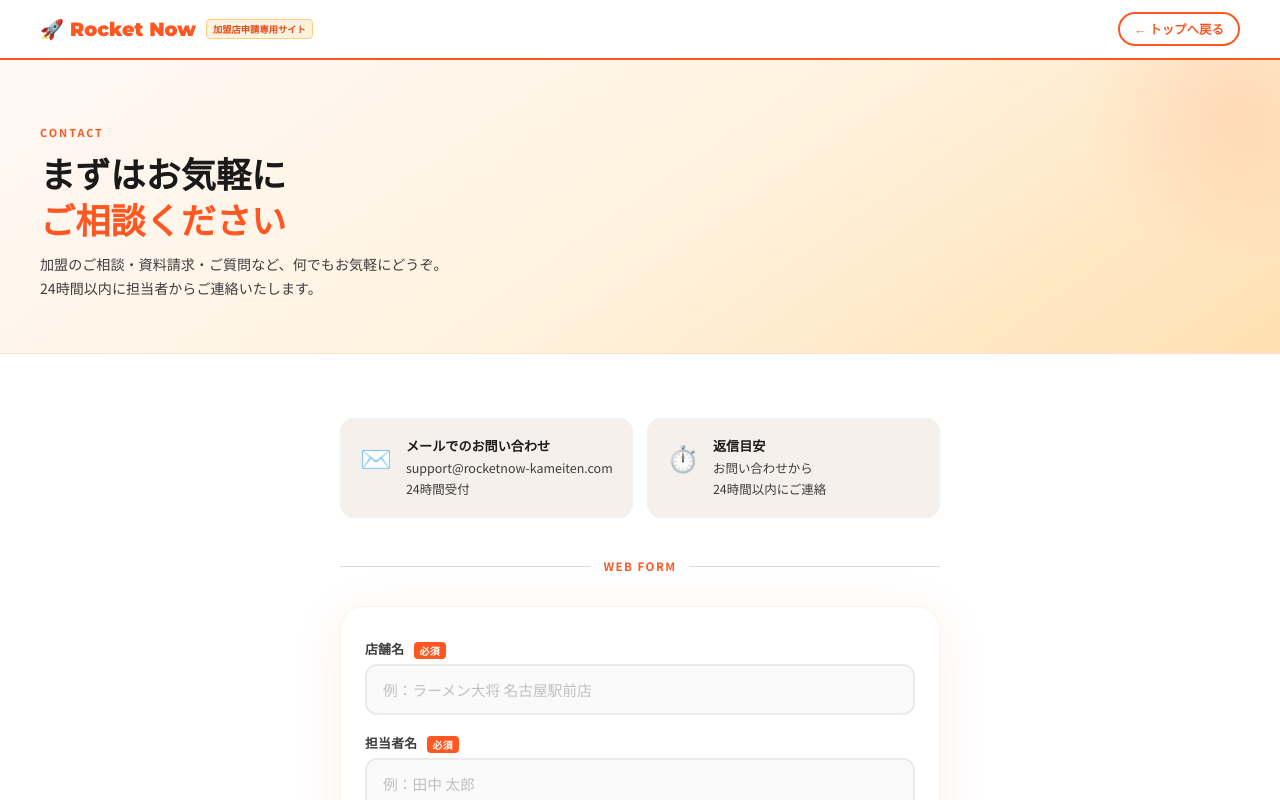
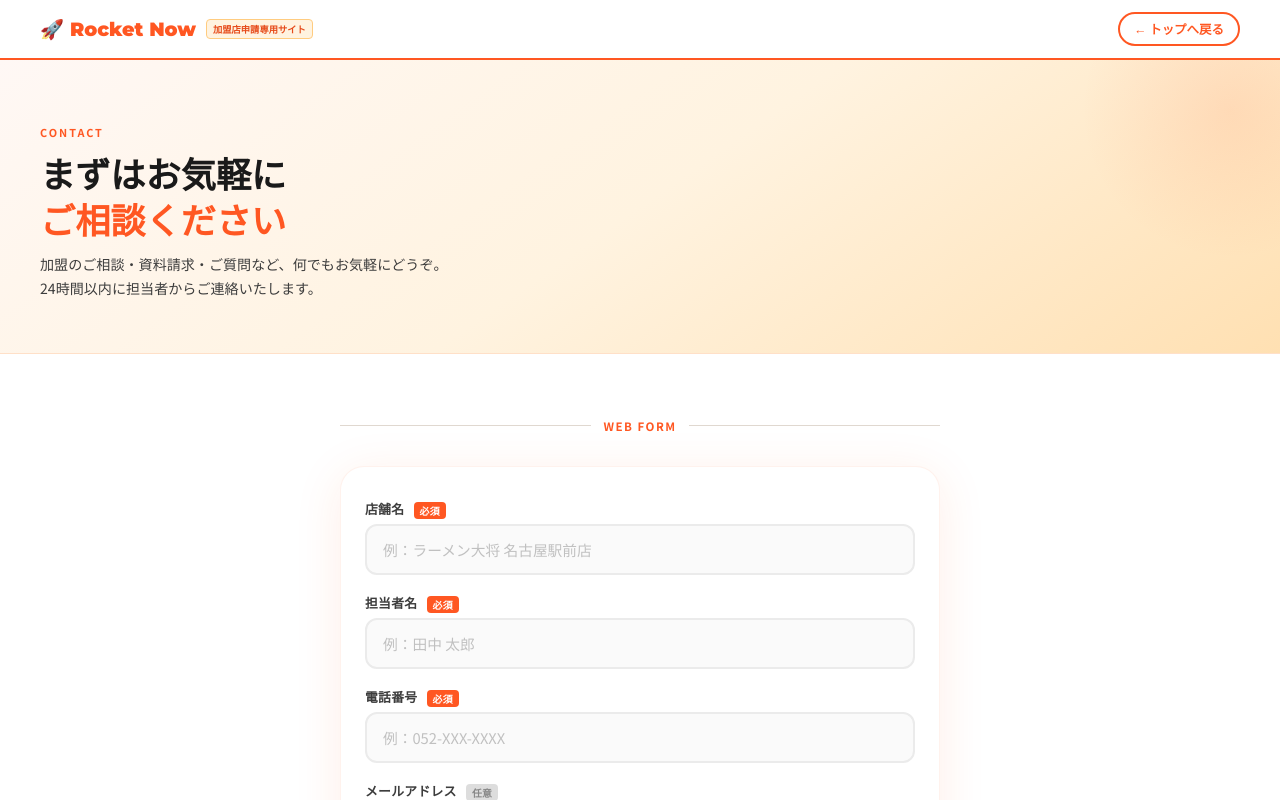
Before and after one commit to yu-omura-works/rocketnow-kameiten, a Next.js app: page /contact in a window 1280 px wide. Shown: the top 800 px of the page. Built offline with nearby package versions, Linux system fonts and the light colour scheme.

Commit message:
contact: info cards削除

```diff
--- a/src/app/contact/page.tsx
+++ b/src/app/contact/page.tsx
@@ -224,30 +224,6 @@ export default function ContactPage() {
       </div>
 
       <div className="contact-body">
-        {/* INFO CARDS */}
-        <div className="contact-info-cards">
-          <div className="contact-info-card">
-            <span className="contact-info-icon">✉️</span>
-            <div>
-              <div className="contact-info-title">メールでのお問い合わせ</div>
-              <div className="contact-info-text">
-                support@rocketnow-kameiten.com<br />
-                24時間受付
-              </div>
-            </div>
-          </div>
-          <div className="contact-info-card">
-            <span className="contact-info-icon">⏱️</span>
-            <div>
-              <div className="contact-info-title">返信目安</div>
-              <div className="contact-info-text">
-                お問い合わせから<br />
-                24時間以内にご連絡
-              </div>
-            </div>
-          </div>
-        </div>
-
         <div className="contact-divider">
           <span>WEB FORM</span>
         </div>
```
Also changed, not shown: 1 other file (tests, documents, lock files or other folders).
